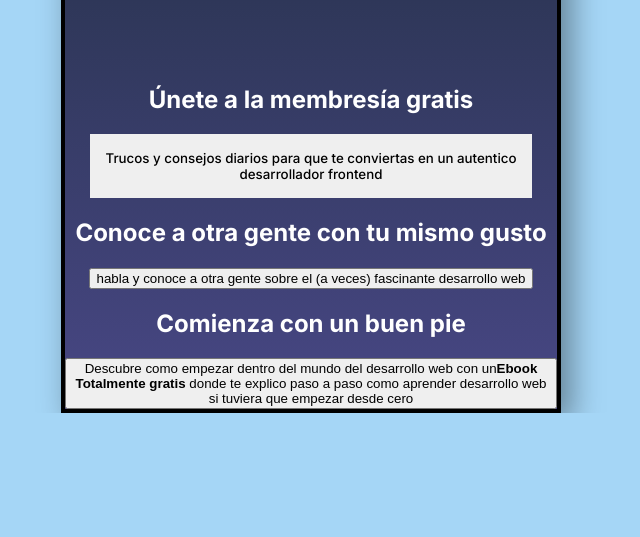
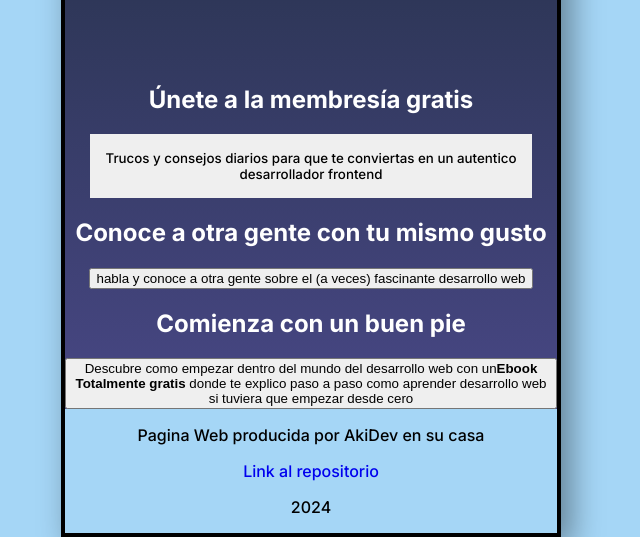
Before and after one commit to akidev-frontend/LinkTree-Casero-AkiDev, a plain HTML site: page index.html in a window 1280 px wide. Shown: the part 738-1275 px from the top of the page, without its empty margins (329-969 px from the left). Before the commit the page ends 1151 px from the top, so only its background shows below. Drawn offline with Linux system fonts and the light colour scheme.

Commit message:
Footer puesto

```diff
--- a/index.html
+++ b/index.html
@@ -34,4 +34,11 @@
     <button>Descubre como empezar dentro del mundo del desarrollo web con un<strong>Ebook Totalmente gratis</strong> donde te explico paso a paso como aprender desarrollo web si tuviera que empezar desde cero</button>
     </div>
 </body>
+
+<footer>
+    <p>Pagina Web producida por AkiDev en su casa</p>
+    <a href="https://github.com/Electrum10/LinkTree-Casero-AkiDev">Link al repositorio</a>
+    <p id="Fecha"></p>
+</footer>
+<script src="script.js"></script>
 </html>
--- /dev/null
+++ b/script.js
@@ -0,0 +1,5 @@
+const fechaActual = new Date();
+const añoActual = fechaActual.getFullYear();
+
+const Fecha = document.getElementById("Fecha");
+Fecha.textContent = añoActual;
--- a/style.css
+++ b/style.css
@@ -90,3 +90,11 @@ img {
     font-weight: 500;
     font-style: normal;
 }
+
+footer {
+    color: black;
+    a {
+        text-decoration: none;
+        cursor: pointer;
+    }
+}
```
